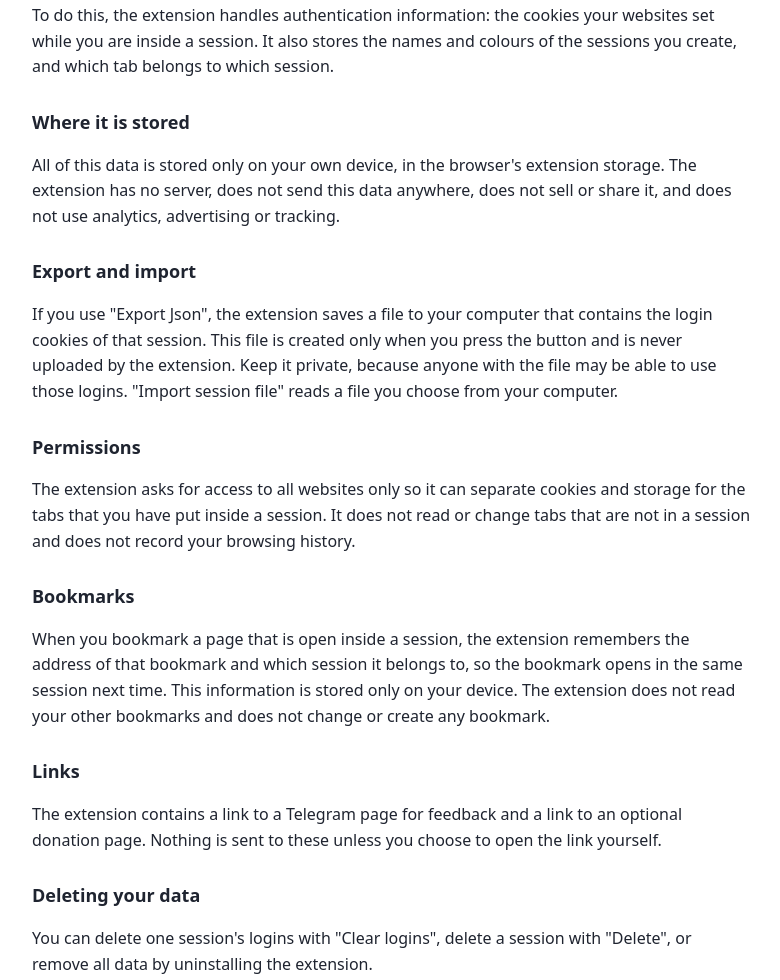
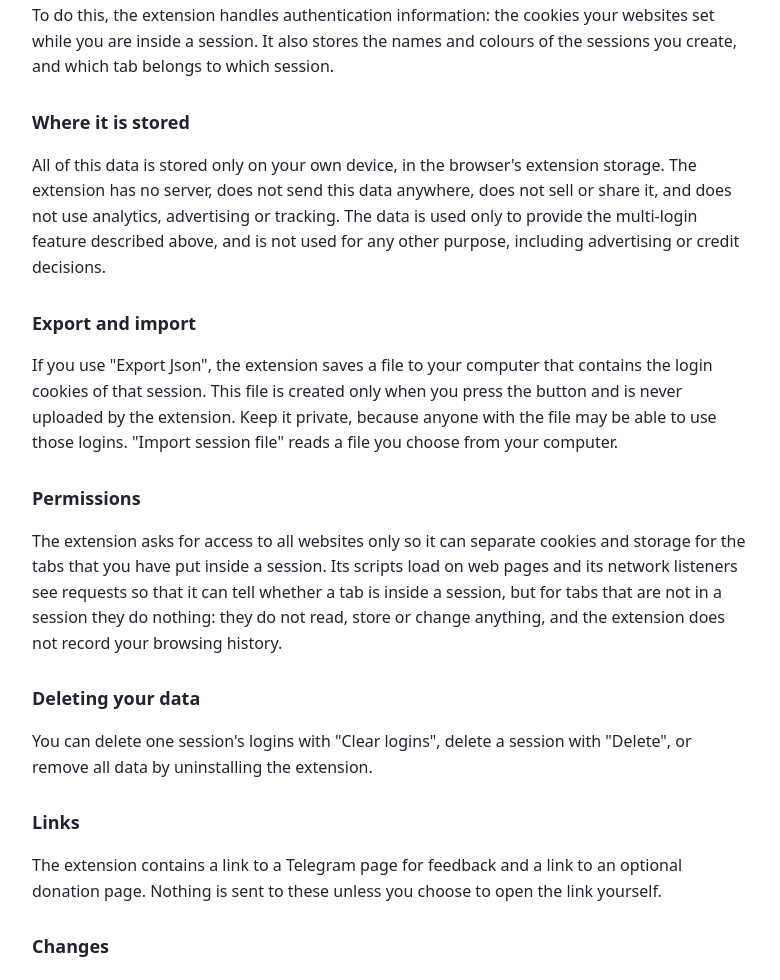
Before and after one commit to hossain74458-sketch/multilogin-sessions, a plain HTML site: page privacy.html in a window 1280 px wide. Shown: the part 271-1251 px from the top of the page, without its empty margins (248-1028 px from the left). Drawn offline with Linux system fonts and the light colour scheme.

Commit message:
Add files via upload

```diff
--- a/privacy.html
+++ b/privacy.html
@@ -21,22 +21,19 @@
 <p>To do this, the extension handles authentication information: the cookies your websites set while you are inside a session. It also stores the names and colours of the sessions you create, and which tab belongs to which session.</p>
 
 <h2>Where it is stored</h2>
-<p>All of this data is stored only on your own device, in the browser's extension storage. The extension has no server, does not send this data anywhere, does not sell or share it, and does not use analytics, advertising or tracking.</p>
+<p>All of this data is stored only on your own device, in the browser's extension storage. The extension has no server, does not send this data anywhere, does not sell or share it, and does not use analytics, advertising or tracking. The data is used only to provide the multi-login feature described above, and is not used for any other purpose, including advertising or credit decisions.</p>
 
 <h2>Export and import</h2>
 <p>If you use "Export Json", the extension saves a file to your computer that contains the login cookies of that session. This file is created only when you press the button and is never uploaded by the extension. Keep it private, because anyone with the file may be able to use those logins. "Import session file" reads a file you choose from your computer.</p>
 
 <h2>Permissions</h2>
-<p>The extension asks for access to all websites only so it can separate cookies and storage for the tabs that you have put inside a session. It does not read or change tabs that are not in a session and does not record your browsing history.</p>
+<p>The extension asks for access to all websites only so it can separate cookies and storage for the tabs that you have put inside a session. Its scripts load on web pages and its network listeners see requests so that it can tell whether a tab is inside a session, but for tabs that are not in a session they do nothing: they do not read, store or change anything, and the extension does not record your browsing history.</p>
 
-<h2>Bookmarks</h2>
-<p>When you bookmark a page that is open inside a session, the extension remembers the address of that bookmark and which session it belongs to, so the bookmark opens in the same session next time. This information is stored only on your device. The extension does not read your other bookmarks and does not change or create any bookmark.</p>
+<h2>Deleting your data</h2>
+<p>You can delete one session's logins with "Clear logins", delete a session with "Delete", or remove all data by uninstalling the extension.</p>
 
 <h2>Links</h2>
 <p>The extension contains a link to a Telegram page for feedback and a link to an optional donation page. Nothing is sent to these unless you choose to open the link yourself.</p>
-
-<h2>Deleting your data</h2>
-<p>You can delete one session's logins with "Clear logins", delete a session with "Delete", or remove all data by uninstalling the extension.</p>
 
 <h2>Changes</h2>
 <p>If this policy changes, the new version will be published on this page with a new date.</p>
```
Also changed, not shown: index.html (+1 -1 lines).
